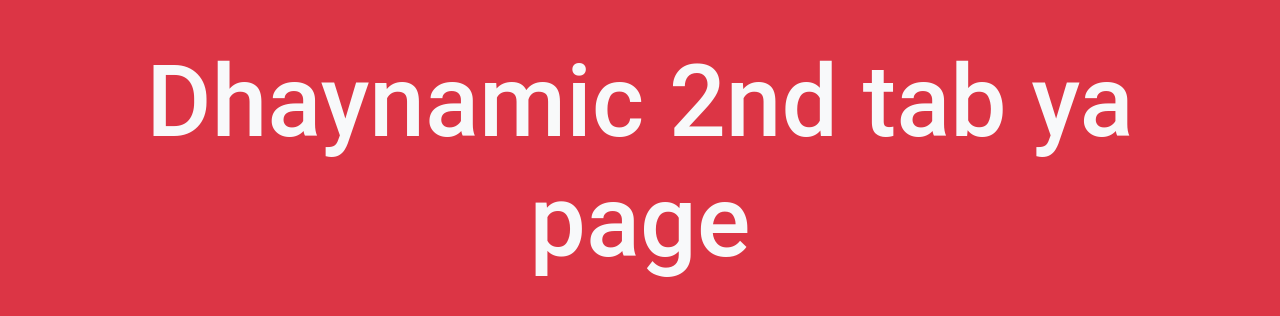
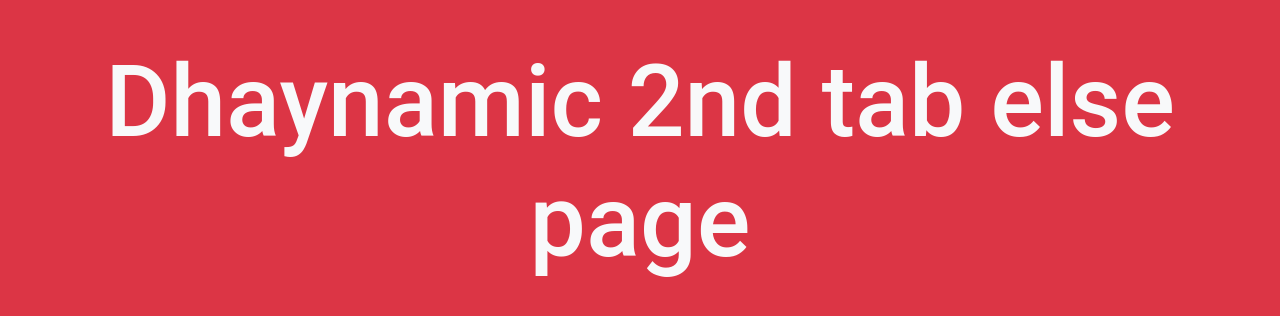
Before and after one commit to Naveen-Ninu/today-router-usestate, a React (Create React App) app: page /tab in a window 1280 px wide. Shown: the part 234-550 px from the top of the page. Built offline with nearby package versions, Linux system fonts and the light colour scheme.

Commit message:
no-changes

```diff
--- a/src/components/Hero.jsx
+++ b/src/components/Hero.jsx
@@ -12,12 +12,12 @@ function Hero() {
           <div className="row">
             <div className="col-12 fw-bold my-auto text-center">
               <p className="text-light fs_md">You clicked {count} times</p>
-              <button className="click_me" onClick={() => setCount(count + 2)}>
+              <button className="click_me" onClick={() => setCount(count + 1)}>
                 1 add
               </button>
               <button
                 className="click_me mx-4"
-                onClick={() => setCount(count - 2)}
+                onClick={() => setCount(count - 1)}
               >
                 1 subtract
               </button>
--- a/src/views/Dynamicpage.jsx
+++ b/src/views/Dynamicpage.jsx
@@ -8,7 +8,7 @@ function Dynamicpage() {
           <div className="row">
             <div className="col-12">
               <h1 className="text_style text-light">
-                Dhaynamic 2nd tab ya page
+                Dhaynamic 2nd tab else page
               </h1>
             </div>
           </div>
```
